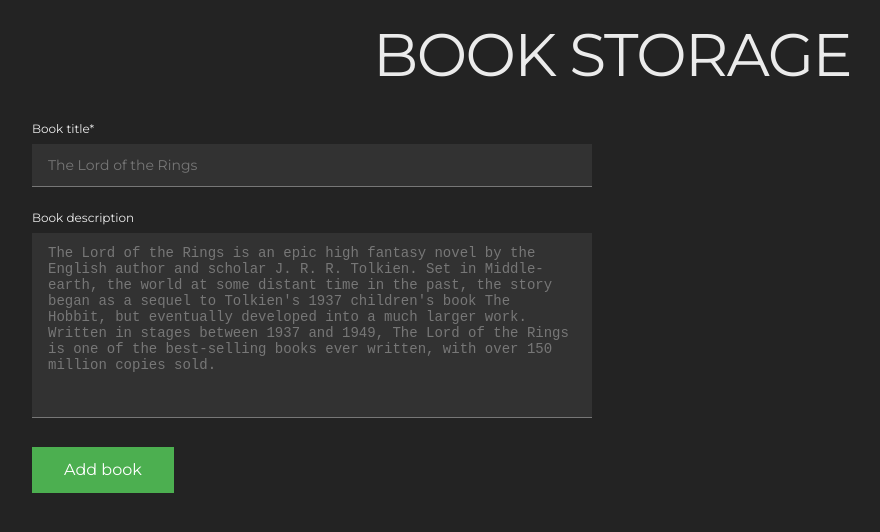
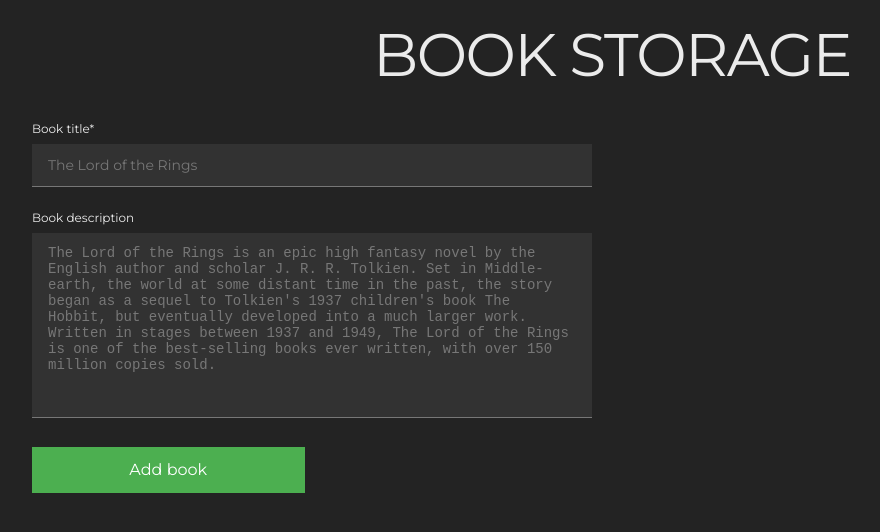
Before and after one commit to Darken141/book-storage, a Next.js app in the folder client/: page / in a window 1280 px wide. Shown: the top 532 px of the page, without its empty margins (28-908 px from the left). Built offline with nearby package versions, Linux system fonts and the light colour scheme.

Commit message:
add cancel button when edit

```diff
--- a/client/src/components/book-form/book-form.component.tsx
+++ b/client/src/components/book-form/book-form.component.tsx
@@ -14,6 +14,8 @@ import {
 } from '@/redux/features/book-storage.feature'
 import { setIsUpdating } from '@/redux/features/config.feature'
 
+import styles from './book-form.module.css'
+
 export interface IInitialValues {
   title: string
   description: string
@@ -24,6 +26,7 @@ export default function BookForm() {
     configReducer: { isUpdating },
     bookStorageReducer: { selectedBook },
   } = useAppSelector((state) => state)
+  const dispatch = useAppDispatch()
 
   const initialValues: IInitialValues = {
     title: '',
@@ -56,8 +59,13 @@ export default function BookForm() {
     },
   })
 
-  const { setValues } = formik
-  const dispatch = useAppDispatch()
+  const { setValues, resetForm } = formik
+
+  const onCancelClick = () => {
+    dispatch(clearSelectedBook())
+    dispatch(setIsUpdating(false))
+    resetForm()
+  }
 
   useEffect(() => {
     if (isUpdating && selectedBook) {
@@ -91,9 +99,25 @@ export default function BookForm() {
         placeholder="The Lord of the Rings is an epic high fantasy novel by the English author and scholar J. R. R. Tolkien. Set in Middle-earth, the world at some distant time in the past, the story began as a sequel to Tolkien's 1937 children's book The Hobbit, but eventually developed into a much larger work. Written in stages between 1937 and 1949, The Lord of the Rings is one of the best-selling books ever written, with over 150 million copies sold."
         rows={10}
       />
-      <Button type="submit" disabled={formik.isSubmitting}>
-        {isUpdating ? 'Update book' : 'Add book'}
-      </Button>
+      <div className={styles['buttons']}>
+        <Button
+          type="submit"
+          disabled={formik.isSubmitting}
+          className="primary"
+        >
+          {isUpdating ? 'Update book' : 'Add book'}
+        </Button>
+        {isUpdating && (
+          <Button
+            type="button"
+            onClick={onCancelClick}
+            disabled={formik.isSubmitting}
+            className="outline"
+          >
+            Cancel
+          </Button>
+        )}
+      </div>
     </form>
   )
 }
--- /dev/null
+++ b/client/src/components/book-form/book-form.module.css
@@ -0,0 +1,6 @@
+.buttons {
+  display: grid;
+  gap: 1.5rem;
+  align-items: center;
+  grid-template-columns: repeat(auto-fill, minmax(18rem, auto));
+}
```
